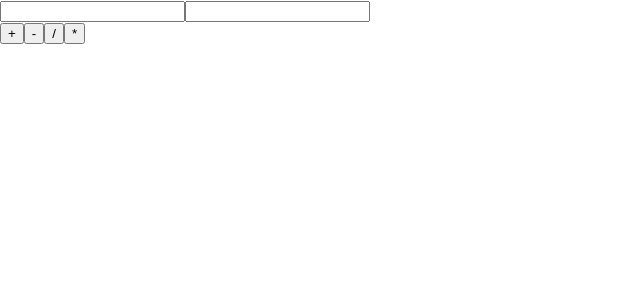
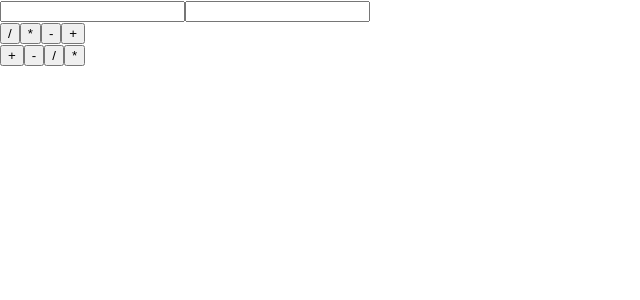
Before and after one commit to isogunro/typescript-react, a React (Create React App) app: page / in a window 1280 px wide. Shown: the top 300 px of the page, without its empty margins (0-640 px from the left). Built offline with nearby package versions, Linux system fonts and the light colour scheme.

Commit message:
add buttons to app file

```diff
--- a/src/App.tsx
+++ b/src/App.tsx
@@ -6,6 +6,12 @@ function App(){
         <div>
             <input type="input" name="inputOne" value="" />
             <input type="input" name="inputTwo" value="" />
+        <div>
+            <button type="button" className="button">/</button>
+            <button type="button" className="button">*</button>
+            <button type="button" className="button">-</button>
+            <button type="button" className="button">+</button>
+        </div>
             <span id="answer"></span>
         </div>
     )
```
